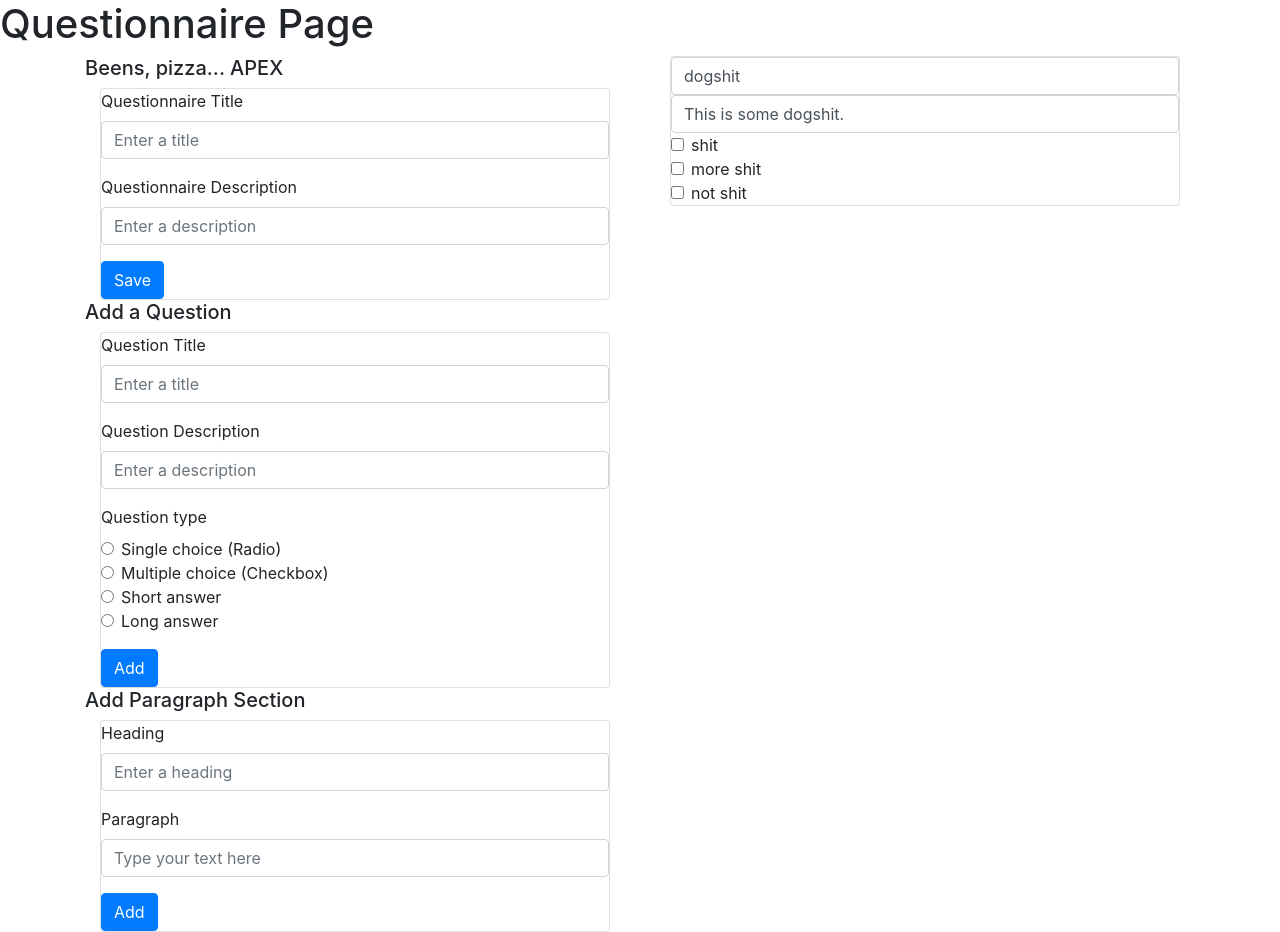
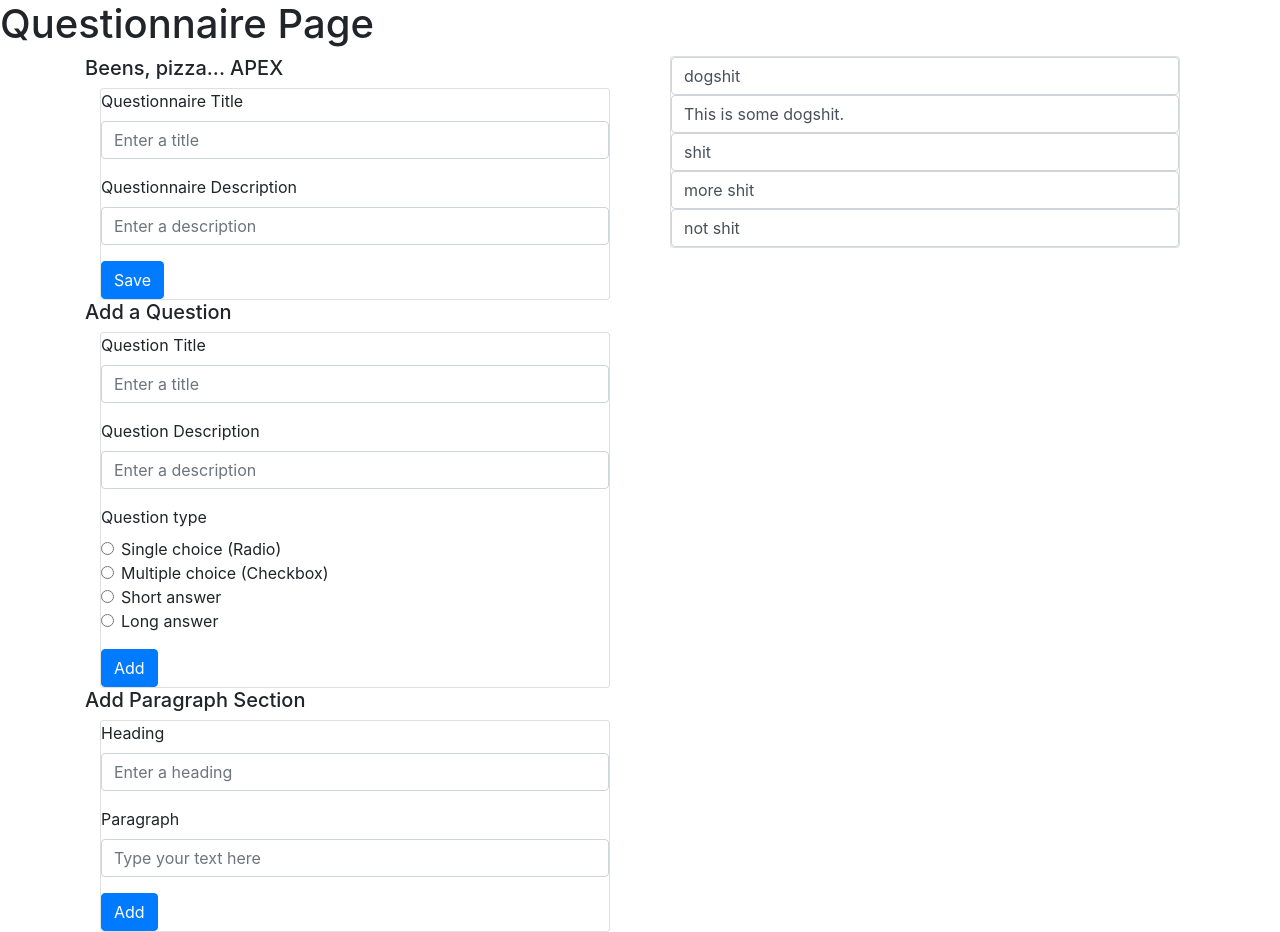
Before and after one commit to maxwillkelly/Agile-Coursework, a Next.js app in the folder web/: page /questionnaire-creator in a window 1280 px wide. Built offline with nearby package versions, Linux system fonts and the light colour scheme.

Commit message:
Question options are beginning to be editable

```diff
--- a/web/components/questionnaire/Question.jsx
+++ b/web/components/questionnaire/Question.jsx
@@ -1,12 +1,16 @@
 import { Form, Container, Card, FormControl } from 'react-bootstrap';
-import { Formik } from 'formik';
+import { Formik, FieldArray } from 'formik';
 
 const Question = ({ question }) => {
     return (
         <Container>
             <Card>
                 <Formik
-                    initialValues={{ title: question.title, description: question.description }}>
+                    initialValues={{
+                        title: question.title,
+                        description: question.description,
+                        questionOptions: question.options
+                    }}>
                     {({
                         values,
                         // errors,
@@ -33,14 +37,26 @@ const Question = ({ question }) => {
                                 onBlur={handleBlur}
                                 value={values.description}
                             />
-                            {question.options.map((option, index) => (
-                                <Form.Check
-                                    type={question.type}
-                                    id="something"
-                                    label={option}
-                                    key={index}
-                                />
-                            ))}
+                            <FieldArray name="questionOptions">
+                                {
+                                    (/*arrayHelpers*/) => {
+                                        return (
+                                            <div>
+                                                {question.options.map((option, index) => (
+                                                    <FormControl
+                                                        type="text"
+                                                        name={index}
+                                                        onChange={handleChange}
+                                                        onBlur={handleBlur}
+                                                        value={option}
+                                                        key={index}
+                                                    />
+                                                ))}
+                                            </div>
+                                        );
+                                    }
+                                }
+                            </FieldArray>
                         </Form>
                     )}
                 </Formik>
```
